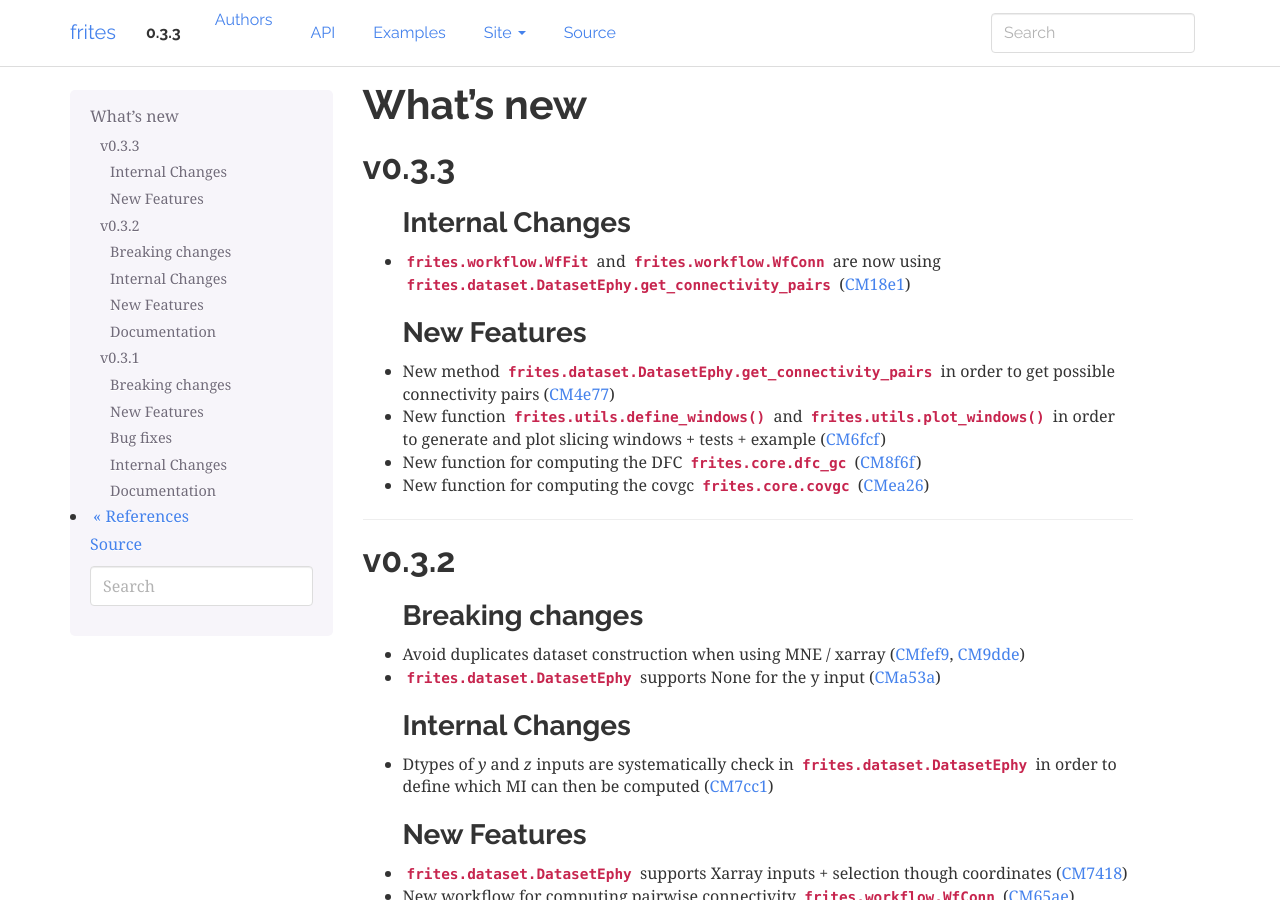
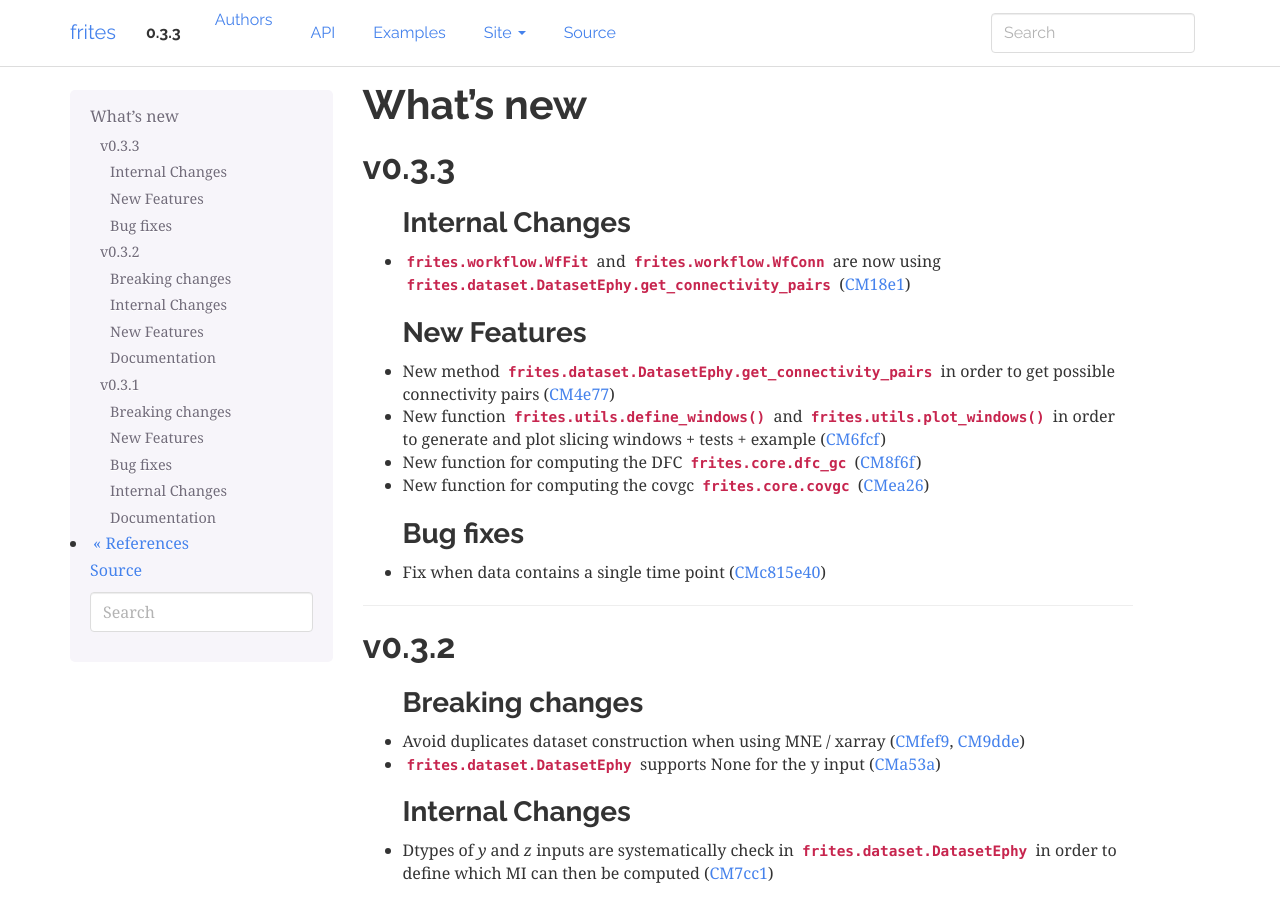
Before and after one commit to brainets/frites, a Sphinx documentation site: the page built from docs/source/whatsnew.rst, in a window 1280 px wide and 900 px high. Built offline with Sphinx 7.4.7, drawn with Linux system fonts in a browser that asks for light colours.

Commit message:
update whatsnew

```diff
--- a/docs/source/whatsnew.rst
+++ b/docs/source/whatsnew.rst
@@ -17,6 +17,10 @@ New Features
 * New function :py:func:`frites.utils.define_windows` and :py:func:`frites.utils.plot_windows` in order to generate and plot slicing windows + tests + example (:commit:`6fcf`)
 * New function for computing the DFC :py:class:`frites.core.dfc_gc` (:commit:`8f6f`)
 * New function for computing the covgc :py:class:`frites.core.covgc` (:commit:`ea26`)
+
+Bug fixes
++++++++++
+* Fix when data contains a single time point (:commit:`c815e40`)
 
 .. raw:: html
 
```
